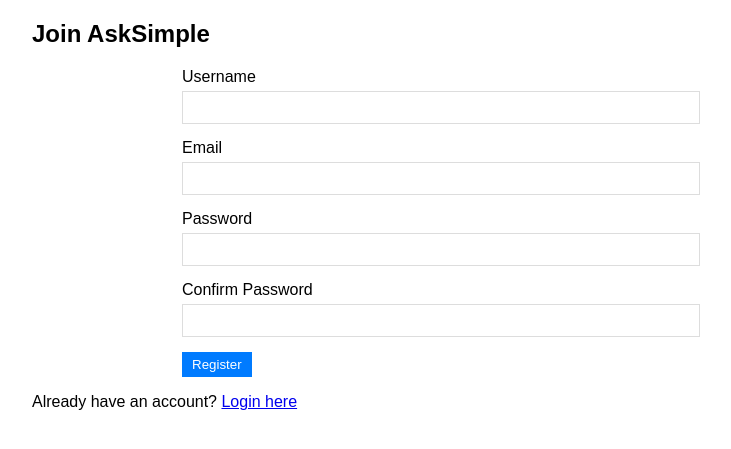
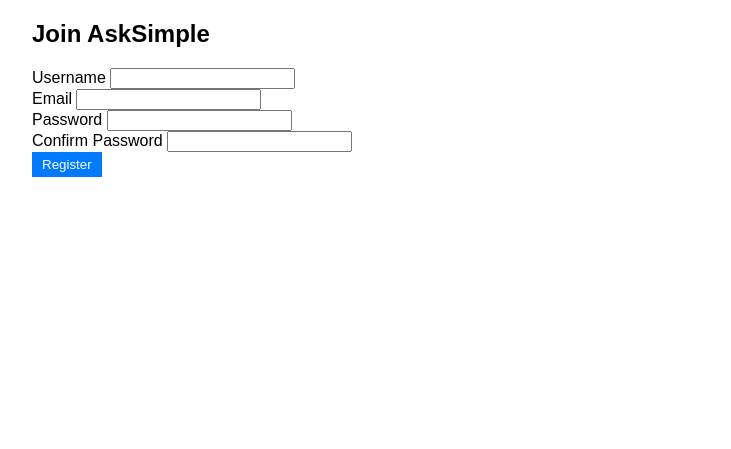
Before and after one commit to Harshidpatel12/django_practical, a Django app: page /register/ in a window 1280 px wide. Shown: the part 58-507 px from the top of the page, without its empty margins (208-939 px from the left). Run offline with Django 5.2, Linux system fonts and the light colour scheme.

Commit message:
Fix small issue

```diff
--- a/quora/templates/quora/base.html
+++ b/quora/templates/quora/base.html
@@ -52,30 +52,8 @@
             border: 1px solid #f5c6cb;
             margin-bottom: 15px;
         }
-        /* Form styles */
-        form {
-            max-width: 500px;
-            margin: 0 auto;
-        }
-        form div {
-            margin-bottom: 15px;
-        }
-        form label {
-            display: block;
-            margin-bottom: 5px;
-        }
-        form input[type="text"],
-        form input[type="email"],
-        form input[type="password"],
-        form textarea {
-            width: 100%;
-            padding: 8px;
-            border: 1px solid #ddd;
-        }
-        form textarea {
-            height: 150px;
-        }
     </style>
+    {% block extra_head %}{% endblock %}
 </head>
 <body>
     <nav>
--- a/quora/templates/quora/register.html
+++ b/quora/templates/quora/register.html
@@ -26,5 +26,4 @@
     <button type="submit" class="btn">Register</button>
 </form>
 
-<p>Already have an account? <a href="{% url 'quora:login' %}">Login here</a></p>
 {% endblock %}
```
